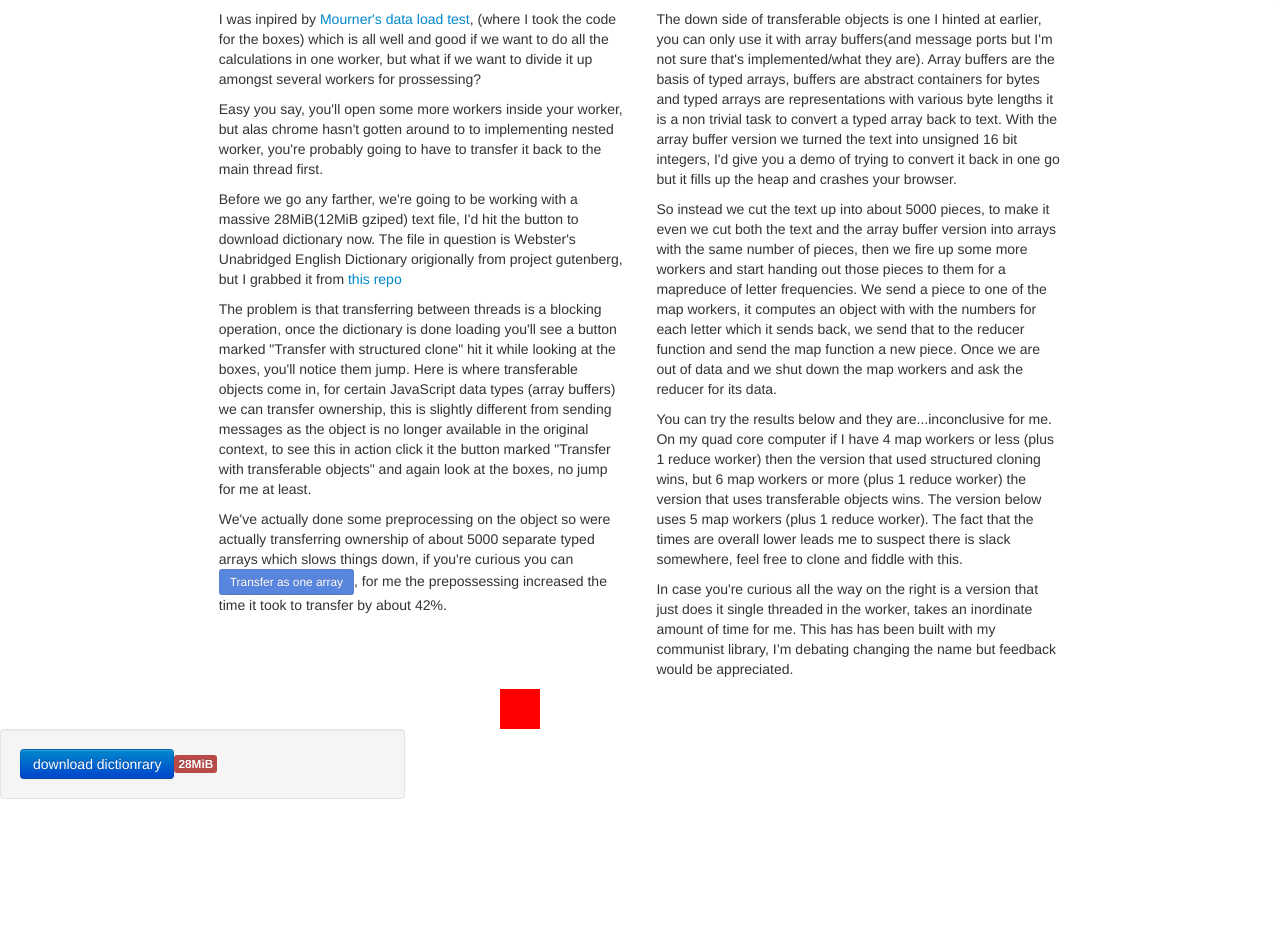
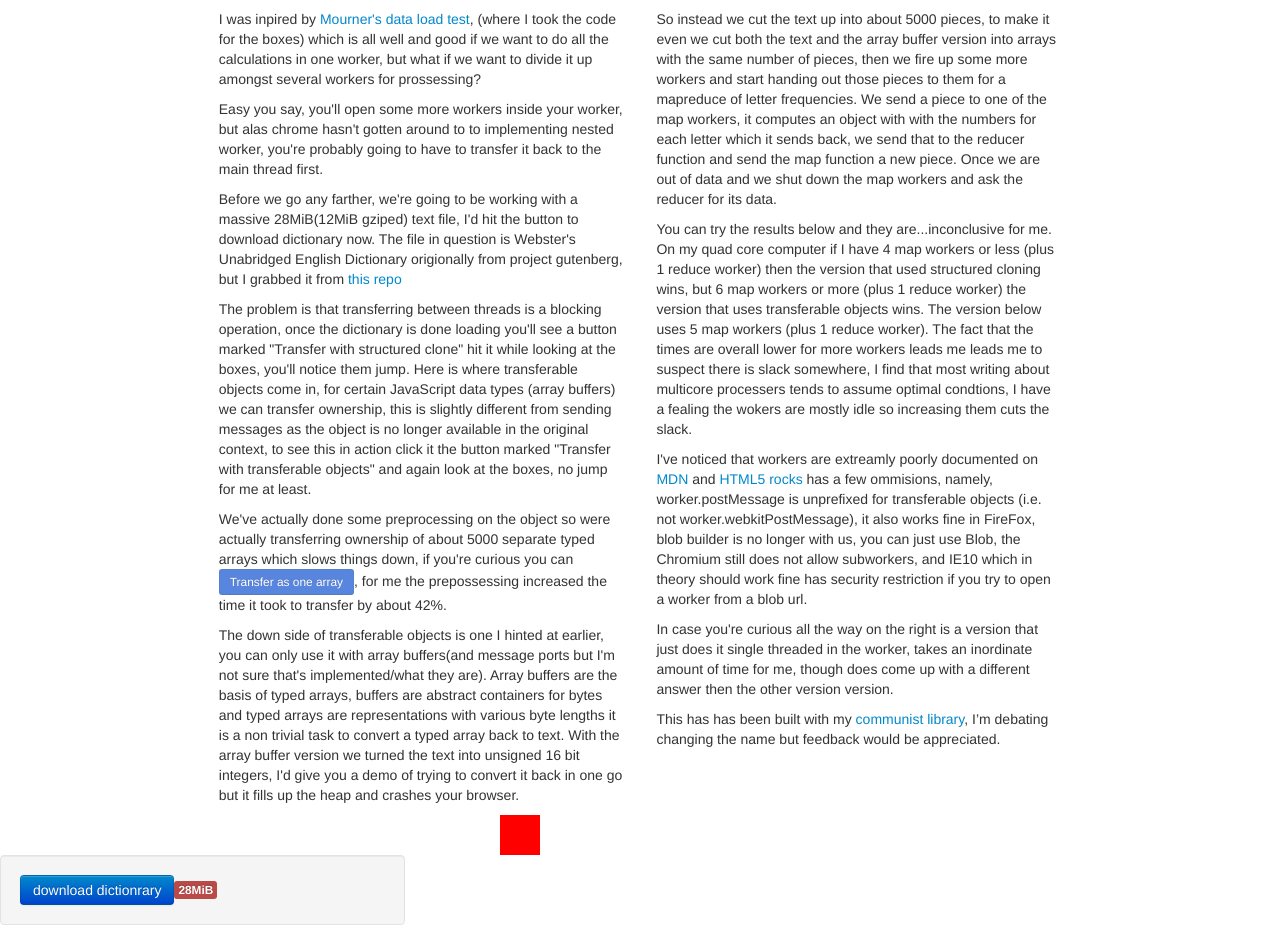
Before and after one commit to calvinmetcalf/catiline, a plain HTML site: page index.html in a window 1280 px wide. Shown: the part 141-1086 px from the top of the page. Before the commit the page ends 960 px from the top, so only its background shows below. Drawn offline with nearby package versions, Linux system fonts and the light colour scheme.

Commit message:
more docs

```diff
--- a/index.html
+++ b/index.html
@@ -32,11 +32,13 @@
 	 	<p>The problem is that transferring between threads is a blocking operation, once the dictionary is done loading you'll see a button marked "Transfer with structured clone" hit it while looking at the boxes, you'll notice them jump. Here is where transferable objects come in, for certain JavaScript data types (array buffers) we can transfer ownership, this is slightly different
 	 	from sending messages as the object is no longer available in the original context, to see this in action click it the button marked "Transfer with transferable objects" and again look at the boxes, no jump for me at least.</p>
 	 	<p>We've actually done some preprocessing on the object so were actually transferring ownership of about 5000 separate typed arrays which slows things down, if you're curious you can <span id="tas"><button id="transArray" class="btn btn-small btn-primary disabled">Transfer as one array</button></span>, for me the prepossessing increased the time it took to transfer by about 42%.</p>
-	 	</div><div class="span4"><p>The down side of transferable objects is one I hinted at earlier, you can only use it with array buffers(and message ports but I'm not sure that's implemented/what they are). Array buffers are the basis of typed arrays, buffers are abstract containers for bytes and typed arrays are representations with various byte lengths it is a non trivial task to convert a typed array back to text. With the array buffer version we turned the text into unsigned 16 bit integers, I'd give you a demo of trying to convert it back in one go but it fills up the heap and crashes your browser.</p>
-	 	<p>So instead we cut the text up into about 5000 pieces, to make it even we cut both the text and the array buffer version into arrays with the same number of pieces, then we fire up some more workers and start handing out those pieces to them for a mapreduce of letter frequencies. We send a piece to one of the map workers, it computes an object with with the numbers for each letter which it sends back, we send that to the reducer function and send the map function a new piece. Once we are out of data and we shut down the map workers and ask the reducer for its data.</p>
+	 	<p>The down side of transferable objects is one I hinted at earlier, you can only use it with array buffers(and message ports but I'm not sure that's implemented/what they are). Array buffers are the basis of typed arrays, buffers are abstract containers for bytes and typed arrays are representations with various byte lengths it is a non trivial task to convert a typed array back to text. With the array buffer version we turned the text into unsigned 16 bit integers, I'd give you a demo of trying to convert it back in one go but it fills up the heap and crashes your browser.</p>
+	 	</div><div class="span4"><p>So instead we cut the text up into about 5000 pieces, to make it even we cut both the text and the array buffer version into arrays with the same number of pieces, then we fire up some more workers and start handing out those pieces to them for a mapreduce of letter frequencies. We send a piece to one of the map workers, it computes an object with with the numbers for each letter which it sends back, we send that to the reducer function and send the map function a new piece. Once we are out of data and we shut down the map workers and ask the reducer for its data.</p>
 
-	 	<p>You can try the results below and they are...inconclusive for me. On my quad core computer if I have 4 map workers or less (plus 1 reduce worker) then the version that used structured cloning wins, but 6 map workers or more (plus 1 reduce worker) the version that uses transferable objects wins. The version below uses 5 map workers (plus 1 reduce worker). The fact that the times are overall lower leads me to suspect there is slack somewhere, feel free to clone and fiddle with this. </p>
-	 	<p>In case you're curious all the way on the right is a version that just does it single threaded in the worker, takes an inordinate amount of time for me.  This has has been built with my communist library, I’m debating changing the name but feedback would be appreciated. </p>
+	 	<p>You can try the results below and they are...inconclusive for me. On my quad core computer if I have 4 map workers or less (plus 1 reduce worker) then the version that used structured cloning wins, but 6 map workers or more (plus 1 reduce worker) the version that uses transferable objects wins. The version below uses 5 map workers (plus 1 reduce worker). The fact that the times are overall lower for more workers leads me leads me to suspect there is slack somewhere, I find that most writing about multicore processers tends to assume optimal condtions, I have a fealing the wokers are mostly idle so increasing them cuts the slack.</p>
+	 	<p>I've noticed that workers are extreamly poorly documented on <a href="https://developer.mozilla.org/en-US/docs/DOM/Using_web_workers?redirectlocale=en-US&redirectslug=Using_web_workers">MDN</a> and <a href="http://www.html5rocks.com/en/tutorials/workers/basics/#toc-enviornment-subworkers">HTML5 rocks</a> has a few ommisions, namely, worker.postMessage is unprefixed for transferable objects (i.e. not worker.webkitPostMessage), it also works fine in FireFox, blob builder is no longer with us, you can just use Blob, the Chromium still does not allow subworkers, and IE10 which in theory should work fine has security restriction if you try to open a worker from a blob url. </p>
+	 	<p>In case you're curious all the way on the right is a version that just does it single threaded in the worker, takes an inordinate amount of time for me, though does come up with a different answer then the other version version.</p>
+	 	<p>This has has been built with my <a href="https://github.com/calvinmetcalf/communist">communist library</a>, I’m debating changing the name but feedback would be appreciated. </p>
 
 	 </div></div>
 <div class="row-fluid">
```
